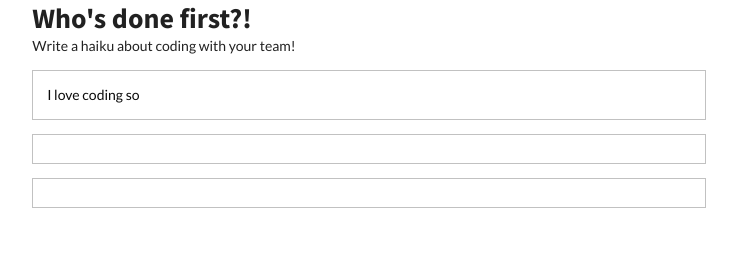
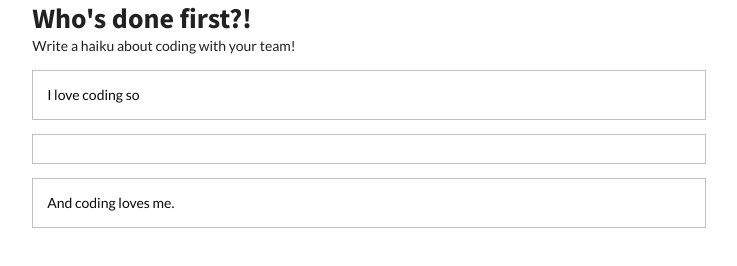
Before and after one commit to michaeldepeauwilson/Haiku, a plain HTML site: page index.html in a window 1280 px wide. Shown: the whole page, without its empty margins (96-833 px from the left). Drawn offline with Linux system fonts and the light colour scheme.

Commit message:
add this line from the Haiku

```diff
--- a/index.html
+++ b/index.html
@@ -92,7 +92,7 @@
         </div>
 
         <div id="line3" class="callout">
-            <!-- Team member 3: write a sentence with five syllables -->
+            And coding loves me.
         </div>
 
 
```
